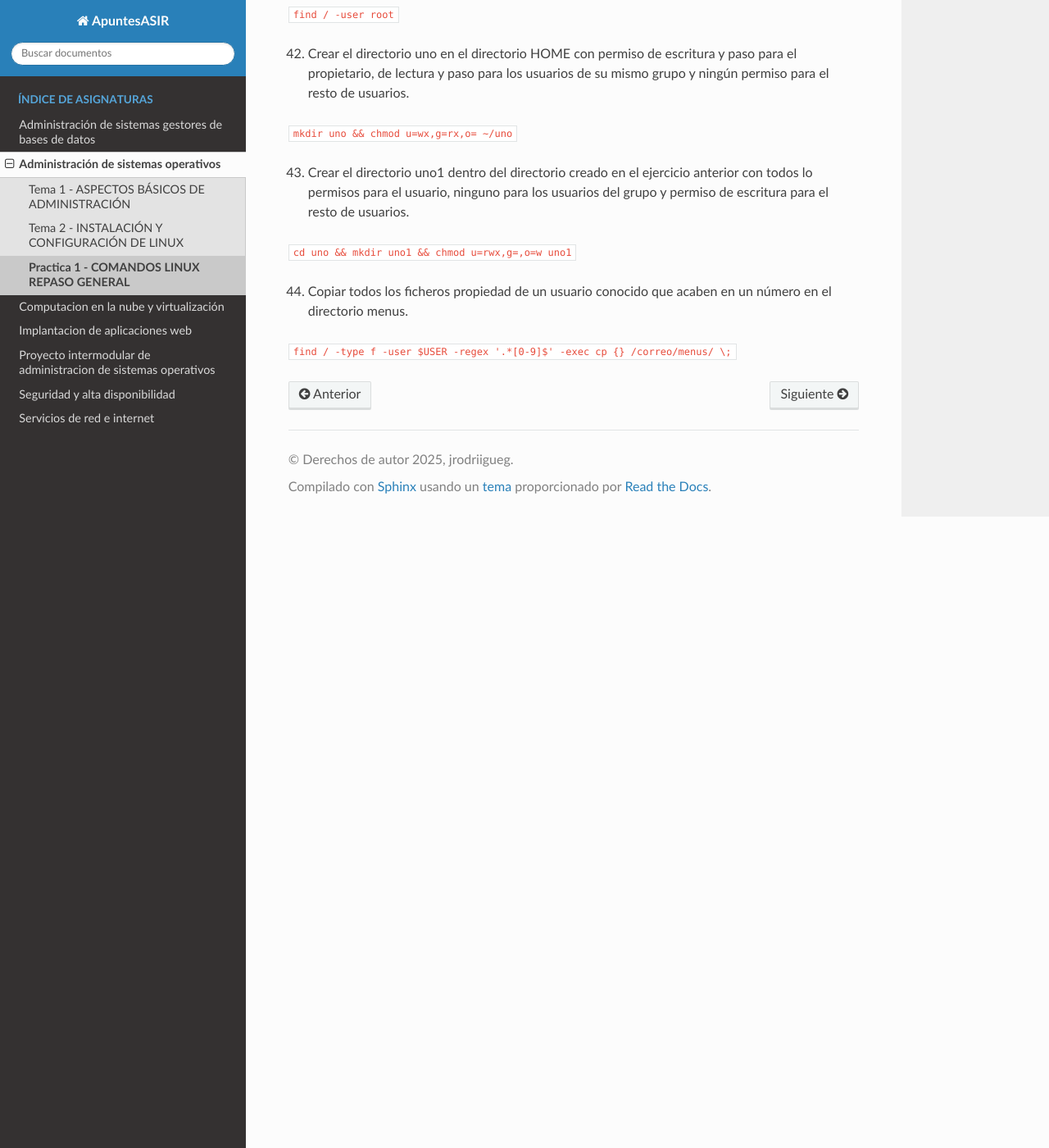
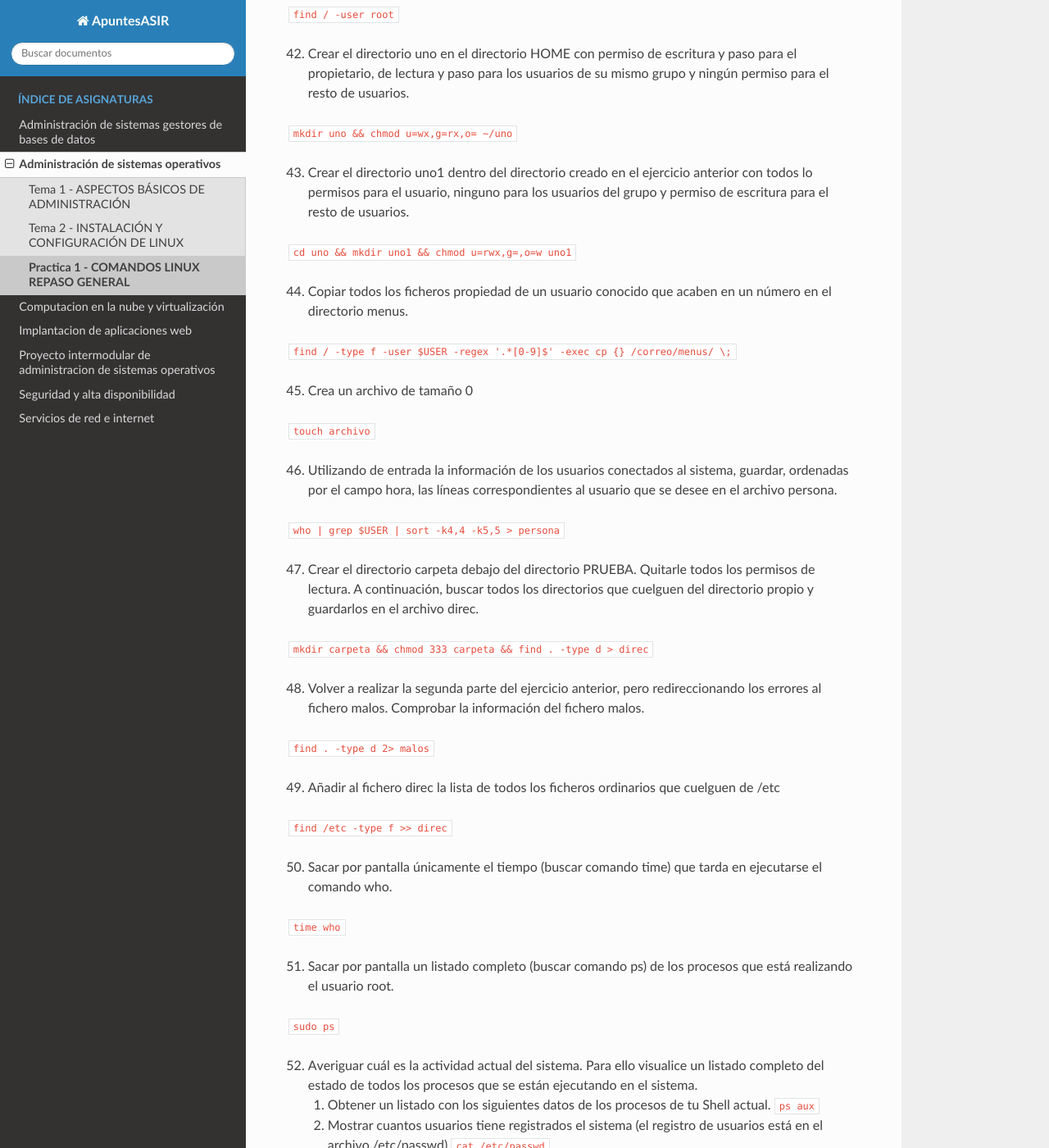
Before and after one commit to jrodriiguezg/ApuntesASIR, a Sphinx documentation site: the page built from docs/administracion-de-sistemas-operativos/practicas.md, in a window 1280 px wide and 1400 px high, scrolled down 4778 px. Shown: the whole window at 82% size. Built offline with Sphinx 7.4.7 and the Read the Docs theme 3.1.0, drawn with Linux system fonts in a browser that asks for light colours; pages that are not in the unit, such as notebooks, are missing from menus; some of the changed text lies outside the part shown.

Commit message:
modified:   docs/administracion-de-sistemas-operativos/practicas.md

`````diff
--- a/docs/administracion-de-sistemas-operativos/practicas.md
+++ b/docs/administracion-de-sistemas-operativos/practicas.md
@@ -38,8 +38,7 @@
 
 ``` sudo rm -rf dir1/ ```
 
-10. Copiar al directorio dir312 los ficheros del directorio /dev que empiecen por t, acaben en
-una letra que vaya de la a a la b y tengan cinco letras en su nombre.
+10. Copiar al directorio dir312 los ficheros del directorio /dev que empiecen por t, acaben en una letra que vaya de la a a la b y tengan cinco letras en su nombre.
 
 ````cp /dev/t??[a-b] dir312/````
 
@@ -199,3 +198,70 @@
 en el directorio menus.
 
 ``` find / -type f -user $USER -regex '.*[0-9]$' -exec cp {} /correo/menus/ \; ```
+
+45. Crea un archivo de tamaño 0
+
+``` touch archivo ```
+
+46. Utilizando de entrada la información de los usuarios conectados al sistema, guardar,
+ordenadas por el campo hora, las líneas correspondientes al usuario que se desee en el
+archivo persona.
+
+```who | grep $USER | sort -k4,4 -k5,5 > persona```
+
+47. Crear el directorio carpeta debajo del directorio PRUEBA. Quitarle todos los permisos de lectura. A continuación, buscar todos los directorios que cuelguen del directorio propio y guardarlos en el archivo direc.
+
+``` mkdir carpeta && chmod 333 carpeta && find . -type d > direc ```
+
+48. Volver a realizar la segunda parte del ejercicio anterior, pero redireccionando los errores al fichero malos. Comprobar la información del fichero malos.
+
+``` find . -type d 2> malos ```
+
+49. Añadir al fichero direc la lista de todos los ficheros ordinarios que cuelguen de /etc
+
+```find /etc -type f >> direc ```
+
+50. Sacar por pantalla únicamente el tiempo (buscar comando time) que tarda en ejecutarse el comando who.
+
+```time who```
+
+51. Sacar por pantalla un listado completo (buscar comando ps) de los procesos que está realizando el usuario root.
+
+``` sudo ps ```
+
+52. Averiguar cuál es la actividad actual del sistema. Para ello visualice un listado completo del estado de todos los procesos que se están ejecutando en el sistema.
+
+    1. Obtener un listado con los siguientes datos de los procesos de tu Shell actual.
+    ``` ps aux ```
+    2. Mostrar cuantos usuarios tiene registrados el sistema (el registro de usuarios
+    está en el archivo /etc/passwd)
+    ``` cat /etc/passwd ```
+    3. Mostrar cuántos usuarios tiene registrados el sistema y que utilizan el intérprete bash (debe aparecer al final de la línea /bin/bash o similar)
+    ``` cat /etc/passwd | grep "/bin/bash" ```
+    4. Mostrar cuantos usuarios hay conectados
+    ``` who ```
+
+53. Extraer los nombres de usuario (primer campo) del sistema
+
+```cat /etc/passwd | cut -d: -f1 ```
+
+54. Extraer los nombres de usuario y el shell que utilizan (último campo)
+
+``` cat /etc/passwd | cut -d: -f1,7```
+
+55. Cambiar la fecha de creación de un archivo ya previamente creado 60. Monitorear la
+ocupación de las particiones en los discos
+
+``` touch -t 0102031445.34 direc ```
+
+56. Monitorear laocupación de las particiones en los discos
+
+``` df -h ```
+
+61. ¿Cuál es el proceso que más carga el procesador?
+
+``` top ``` o ``` htop  ```
+
+62. ¿Cuántos procesos que empiecen por k están corriendo?
+
+``` ps -ef | grep '[kK]' | grep -v 'grep' ```
`````
